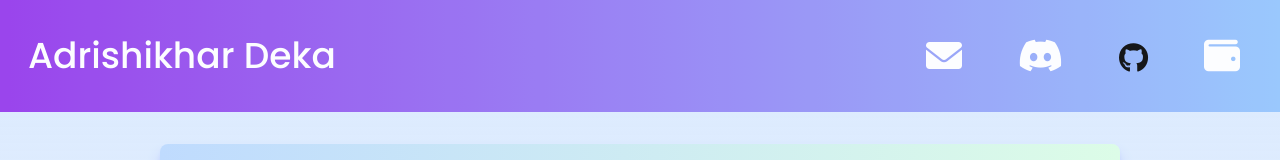
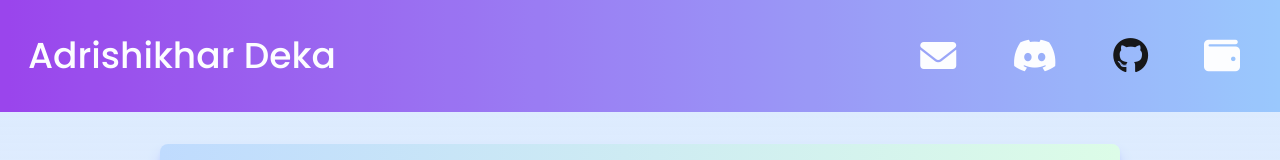
Before and after one commit to Adrishikhar/tailwind-resume2, a website built with Vite: page index.html in a window 1280 px wide. Shown: the top 160 px of the page. Built offline with nearby package versions, Linux system fonts and the light colour scheme.

Commit message:
minor tweaks

```diff
--- a/index.html
+++ b/index.html
@@ -52,7 +52,7 @@
 					</li>
 					<li>
 						<a
-							class="text-black text-3xl"
+							class="text-black"
 							href="https://github.com/Adrishikhar"
 							target="_blank"
 							rel="noopener noreferrer"
```
